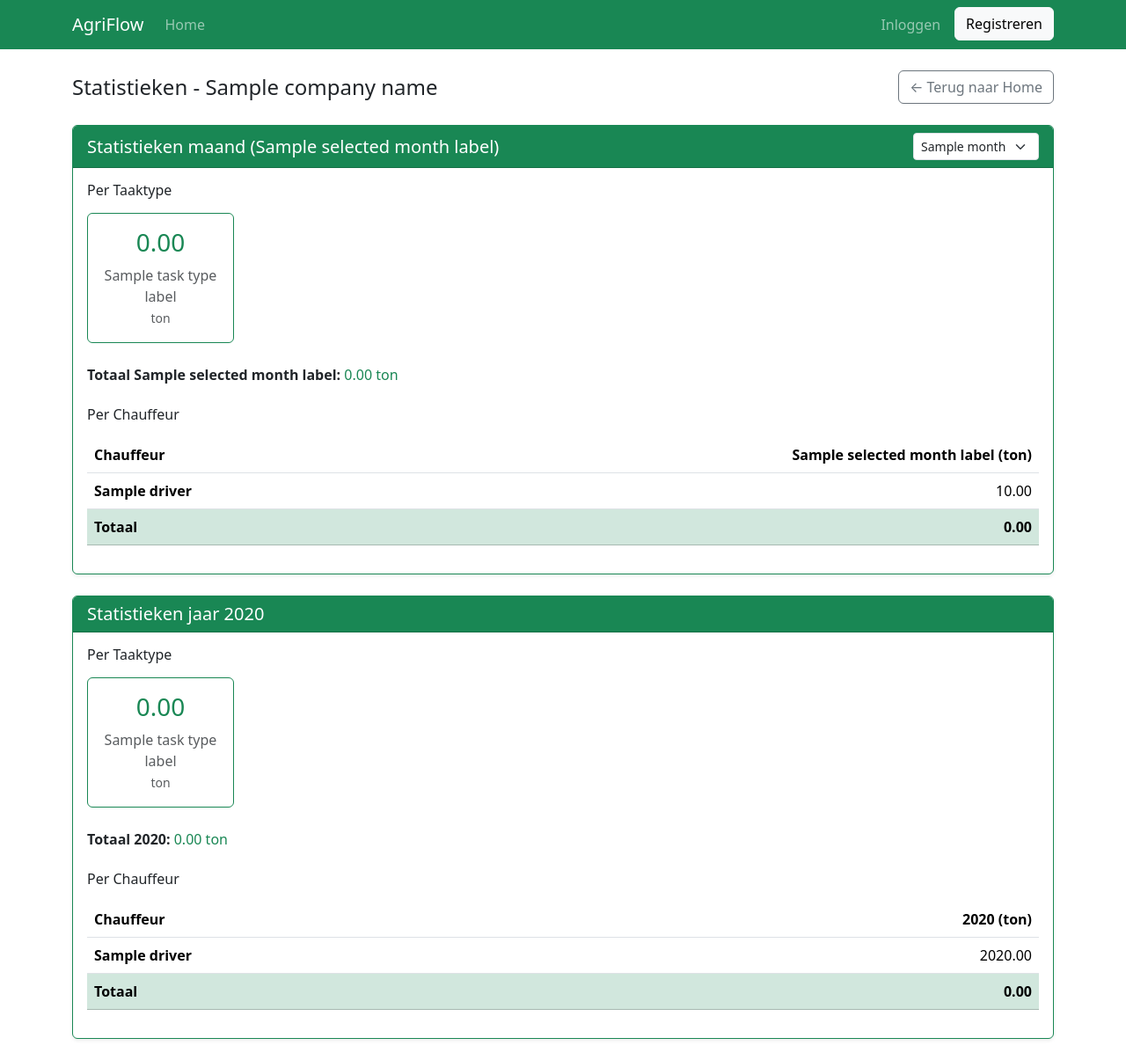
After one commit to A-D-DBS-application/web-application-2025-group-29, a Flask app: template app/templates/company_statistics.html in a window 1280 px wide. The commit adds this page. Shown: the whole page at 88% size. Run offline with Flask 3, Linux system fonts and the light colour scheme; the template is opened without the code that fills it: most values are stand-ins (such as "Sample title", 1, 10 or a date in 2020).

Commit message:
statistieken

```diff
--- a/app/templates/Base.HTML
+++ b/app/templates/Base.HTML
@@ -21,6 +21,7 @@
                         <li class="nav-item"><a class="nav-link" href="{{ url_for('routes.customer_orders') }}">Mijn Bestellingen</a></li>
                         {% elif g.current_user_type == 'company' %}
                         <li class="nav-item"><a class="nav-link" href="{{ url_for('routes.company_dashboard') }}">Dashboard</a></li>
+                        <li class="nav-item"><a class="nav-link" href="{{ url_for('routes.company_statistics') }}">Statistieken</a></li>
                         {% elif g.current_user_type == 'driver' %}
                         <li class="nav-item"><a class="nav-link" href="{{ url_for('routes.driver_dashboard') }}">Ritten</a></li>
                         {% endif %}
--- /dev/null
+++ b/app/templates/company_statistics.html
@@ -0,0 +1,143 @@
+{% extends "base.html" %}
+{% block content %}
+<div class="row">
+  <div class="col-12">
+    <div class="d-flex justify-content-between align-items-center mb-4">
+      <h2 class="h4 mb-0">Statistieken - {{ company_name }}</h2>
+      <a class="btn btn-outline-secondary" href="{{ url_for('routes.home') }}">← Terug naar Home</a>
+    </div>
+
+    <!-- Statistieken voor de maand -->
+    <div class="card shadow-sm mb-4 border-success">
+      <div class="card-header bg-success text-white d-flex justify-content-between align-items-center">
+        <h5 class="mb-0">Statistieken maand ({{ selected_month_label }})</h5>
+        <form method="GET" action="{{ url_for('routes.company_statistics') }}" class="d-inline">
+          <select name="month" class="form-select form-select-sm" onchange="this.form.submit()" style="width: auto; display: inline-block;">
+            {% for month in available_months %}
+            <option value="{{ month.value }}" {% if month.value == selected_month %}selected{% endif %}>
+              {{ month.label }}
+            </option>
+            {% endfor %}
+          </select>
+        </form>
+      </div>
+      <div class="card-body">
+        <!-- Per taaktype voor de maand -->
+        <h6 class="mb-3">Per Taaktype</h6>
+        <div class="row g-3 mb-4">
+          {% for task_type, label in task_type_labels.items() %}
+          <div class="col-md-4 col-lg-2">
+            <div class="card border-success h-100">
+              <div class="card-body text-center">
+                <h3 class="card-title text-success">{{ '%.2f'|format(stats_by_task_selected_month[task_type]) }}</h3>
+                <p class="card-text text-muted mb-0">{{ label }}</p>
+                <small class="text-muted">ton</small>
+              </div>
+            </div>
+          </div>
+          {% endfor %}
+        </div>
+        <div class="mb-4">
+          <strong>Totaal {{ selected_month_label }}:</strong>
+          <span class="text-success">{{ '%.2f'|format(total_selected_month) }} ton</span>
+        </div>
+
+        <!-- Per chauffeur voor de maand -->
+        <h6 class="mb-3">Per Chauffeur</h6>
+        {% if driver_stats and driver_stats|length > 0 %}
+        <div class="table-responsive">
+          <table class="table table-hover">
+            <thead>
+              <tr>
+                <th>Chauffeur</th>
+                <th class="text-end">{{ selected_month_label }} (ton)</th>
+              </tr>
+            </thead>
+            <tbody>
+              {% for driver in driver_stats %}
+              <tr>
+                <td><strong>{{ driver.name }}</strong></td>
+                <td class="text-end">{{ '%.2f'|format(driver.selected_month_tons) }}</td>
+              </tr>
+              {% endfor %}
+            </tbody>
+            <tfoot>
+              <tr class="table-success">
+                <td><strong>Totaal</strong></td>
+                <td class="text-end"><strong>{{ '%.2f'|format(total_driver_selected_month) }}</strong></td>
+              </tr>
+            </tfoot>
+          </table>
+        </div>
+        {% else %}
+        <div class="alert alert-success mb-0" role="alert">
+          Er zijn nog geen statistieken beschikbaar voor deze maand. Statistieken worden alleen getoond voor voltooide bestellingen.
+        </div>
+        {% endif %}
+      </div>
+    </div>
+
+    <!-- Statistieken voor het jaar -->
+    <div class="card shadow-sm mb-4 border-success">
+      <div class="card-header bg-success text-white">
+        <h5 class="mb-0">Statistieken jaar {{ selected_year }}</h5>
+      </div>
+      <div class="card-body">
+        <!-- Per taaktype voor het jaar -->
+        <h6 class="mb-3">Per Taaktype</h6>
+        <div class="row g-3 mb-4">
+          {% for task_type, label in task_type_labels.items() %}
+          <div class="col-md-4 col-lg-2">
+            <div class="card border-success h-100">
+              <div class="card-body text-center">
+                <h3 class="card-title text-success">{{ '%.2f'|format(stats_by_task_year[task_type]) }}</h3>
+                <p class="card-text text-muted mb-0">{{ label }}</p>
+                <small class="text-muted">ton</small>
+              </div>
+            </div>
+          </div>
+          {% endfor %}
+        </div>
+        <div class="mb-4">
+          <strong>Totaal {{ selected_year }}:</strong>
+          <span class="text-success">{{ '%.2f'|format(total_year_tons) }} ton</span>
+        </div>
+
+        <!-- Per chauffeur voor het jaar -->
+        <h6 class="mb-3">Per Chauffeur</h6>
+        {% if driver_stats and driver_stats|length > 0 %}
+        <div class="table-responsive">
+          <table class="table table-hover">
+            <thead>
+              <tr>
+                <th>Chauffeur</th>
+                <th class="text-end">{{ selected_year }} (ton)</th>
+              </tr>
+            </thead>
+            <tbody>
+              {% for driver in driver_stats %}
+              <tr>
+                <td><strong>{{ driver.name }}</strong></td>
+                <td class="text-end">{{ '%.2f'|format(driver.year_tons) }}</td>
+              </tr>
+              {% endfor %}
+            </tbody>
+            <tfoot>
+              <tr class="table-success">
+                <td><strong>Totaal</strong></td>
+                <td class="text-end"><strong>{{ '%.2f'|format(total_driver_year) }}</strong></td>
+              </tr>
+            </tfoot>
+          </table>
+        </div>
+        {% else %}
+        <div class="alert alert-success mb-0" role="alert">
+          Er zijn nog geen statistieken beschikbaar voor dit jaar. Statistieken worden alleen getoond voor voltooide bestellingen.
+        </div>
+        {% endif %}
+      </div>
+    </div>
+
+  </div>
+</div>
+{% endblock %}
--- a/app/templates/home.html
+++ b/app/templates/home.html
@@ -18,6 +18,7 @@
           <p class="col-md-8 fs-6 opacity-75">Beheer je bestellingen en klanten op één plek</p>
           <div class="mt-4">
             <a class="btn btn-success btn-lg me-2" href="{{ url_for('routes.company_dashboard') }}">Bekijk Bestellingen</a>
+            <a class="btn btn-outline-info btn-lg me-2" href="{{ url_for('routes.company_statistics') }}">Statistieken</a>
             <a class="btn btn-outline-primary btn-lg" href="{{ url_for('routes.profile') }}">Profiel Instellingen</a>
           </div>
         </div>
```
Also changed, not shown: app/routes.py (+258 -1 lines).
